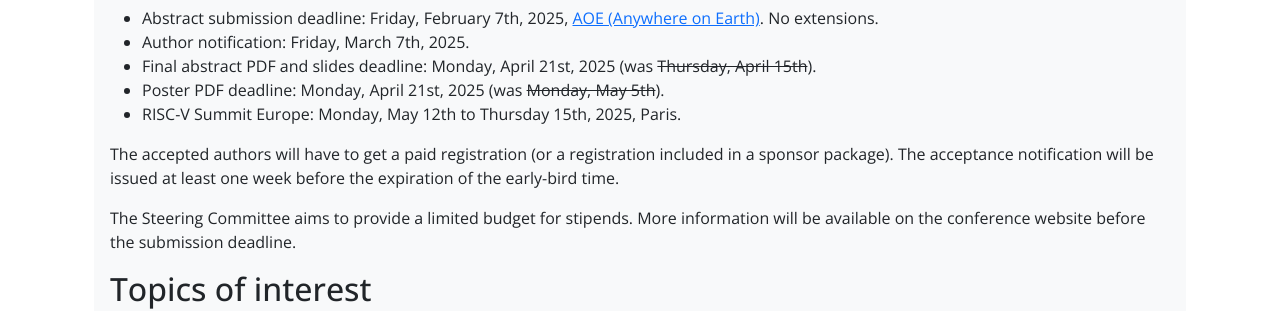
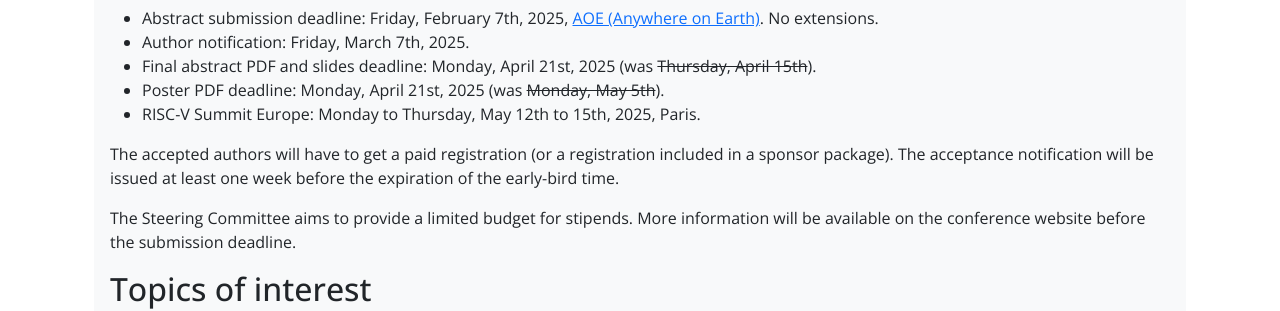
Before and after one commit to riscv-europe/summit-website-development, a Jekyll site: the page built from summit/2025/cfp.md, in a window 1280 px wide and 900 px high, scrolled down 988 px. Shown: the part 157-468 px from the top of the window. Built offline with Jekyll 4.4.1, drawn with Linux system fonts in a browser that asks for light colours.

Commit message:
Fix: typos.

```diff
--- a/summit/2025/cfp.md
+++ b/summit/2025/cfp.md
@@ -56,7 +56,7 @@
 - Author notification: Friday, March 7th, 2025.
 - Final abstract PDF and slides deadline: Monday, April 21st, 2025 (was ~~Thursday, April 15th~~).
 - Poster PDF deadline: Monday, April 21st, 2025 (was ~~Monday, May 5th~~).
-- RISC-V Summit Europe: Monday, May 12th to Thursday 15th, 2025, Paris.
+- RISC-V Summit Europe: Monday to Thursday, May 12th to 15th, 2025, Paris.
 
 The accepted authors will have to get a paid registration (or a
 registration included in a sponsor package). The acceptance
```
